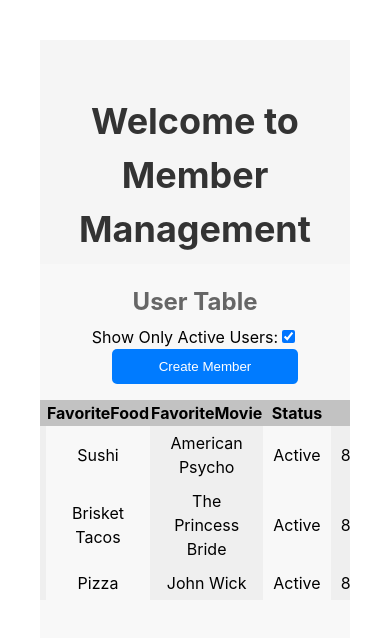
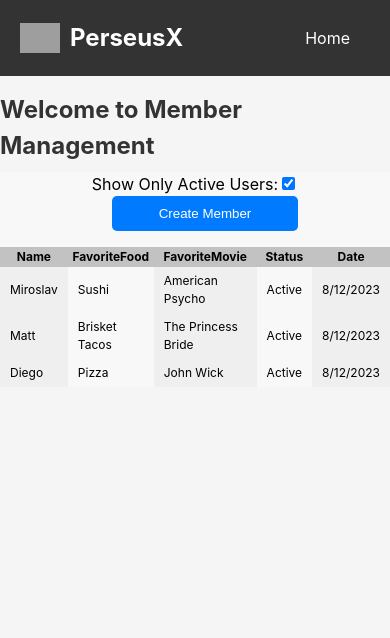
Before and after one commit to diegoareval/perseus-client, a React (Vite) app: page / in a window 390 px wide. Shown: the top 638 px of the page. Built offline with nearby package versions, Linux system fonts and the light colour scheme; grey boxes are pictures that could not be loaded.

Commit message:
fix: responsive problems

```diff
--- a/src/App.tsx
+++ b/src/App.tsx
@@ -2,11 +2,13 @@ import './styles/globals/App.css'
 import UserPage from "./pages/UserPages"
 import {HomeContainer, Heading} from "./styles/main"
 import { TeamMemberProvider } from './providers/TeamMemberContext';
+import Navbar from './components/organisms/Layout';
 
 
 const App: React.FC = () => {
   return (
     <TeamMemberProvider>
+            <Navbar />
     <HomeContainer>
       <Heading>Welcome to Member Management</Heading>
       <UserPage />
--- /dev/null
+++ b/src/components/organisms/Layout.tsx
@@ -0,0 +1,21 @@
+import { NavbarContainer, NavbarWrapper, Logo, NavLinks, NavLinkItem, NavLink, LogoImage, Spacer } from '../../styles/main/layout.styles'
+const Navbar = () => {
+  return (
+    <NavbarContainer>
+      <NavbarWrapper>
+        <Logo href="/">
+          <LogoImage src="https://perseusinc.com/wp-content/uploads/2023/02/PERSEUSX-HDR.png" alt="Logo" />
+          PerseusX
+        </Logo>
+        <Spacer />
+        <NavLinks>
+          <NavLinkItem>
+            <NavLink href="/">Home</NavLink>
+          </NavLinkItem>
+        </NavLinks>
+      </NavbarWrapper>
+    </NavbarContainer>
+  );
+};
+
+export default Navbar;
--- a/src/components/templates/UsersTemplate.tsx
+++ b/src/components/templates/UsersTemplate.tsx
@@ -2,7 +2,7 @@ import { useState } from 'react'
 import { IMember } from '../../interfaces/member.interface'
 import {MemberModal, UserTable} from '../organisms'
 import { Center } from '../../styles/mixins'
-import { Container, ToggleContainer, Subheading } from '../../styles/main'
+import { Container, ToggleContainer } from '../../styles/main'
 import { useTeamMemberContext } from '../../hooks'
 
 export const UsersTemplate = () => {
@@ -20,7 +20,6 @@ export const UsersTemplate = () => {
 
   return (
     <Container>
-      <Subheading>User Table</Subheading>
       <ToggleContainer>
         <div>
           <label>
--- a/src/styles/globals/App.css
+++ b/src/styles/globals/App.css
@@ -1,6 +1,6 @@
-#root {
-  max-width: 1280px;
-  margin: 0 auto;
-  padding: 2rem;
-  text-align: center;
+
+body, html {
+  margin: 0;
+  padding: 0;
+  background-color: #f8f8f8;
 }
--- a/src/styles/main/index.ts
+++ b/src/styles/main/index.ts
@@ -1 +1,2 @@
 export * from './main.styles';
+export * from './layout.styles'
--- /dev/null
+++ b/src/styles/main/layout.styles.ts
@@ -0,0 +1,54 @@
+import styled from 'styled-components';
+
+export const NavbarContainer = styled.nav`
+  background-color: #333;
+  color: white;
+  width: 100%;
+`;
+
+export const NavbarWrapper = styled.div`
+  display: flex;
+  justify-content: space-between;
+  align-items: center;
+  padding: 10px 20px;
+  max-width: 100%;
+  margin: 0 auto;
+`;
+
+export const Logo = styled.a`
+  display: flex;
+  align-items: center;
+  font-size: 24px;
+  font-weight: bold;
+  text-decoration: none;
+  color: white;
+`;
+
+export const NavLinks = styled.ul`
+  list-style: none;
+  display: flex;
+`;
+
+export const NavLinkItem = styled.li`
+  margin-right: 20px;
+`;
+
+export const NavLink = styled.a`
+  text-decoration: none;
+  color: white;
+  transition: color 0.3s;
+
+  &:hover {
+    color: #007bff;
+  }
+`;
+
+export const LogoImage = styled.img`
+  width: 40px;
+  height: auto;
+  margin-right: 10px;
+`;
+
+export const Spacer = styled.div`
+  flex: 1;
+`;
--- a/src/styles/main/main.styles.ts
+++ b/src/styles/main/main.styles.ts
@@ -5,7 +5,8 @@ export const Container = styled.div`
   flex-direction: column;
   align-items: center;
   justify-content: start;
-  height: 50vh;
+  height: 100%;
+  width: 100%;
   background-color: #f8f8f8;
 `;
 
@@ -27,7 +28,7 @@ export const HomeContainer = styled.div`
   min-height: 80vh;
   display: flex;
   flex-direction: column;
-  justify-content: center;
+  justify-content: start;
   align-items: center;
   overflow-y: auto;
 `;
@@ -36,6 +37,9 @@ export const Heading = styled.h1`
   font-size: 36px;
   color: #333;
   margin-bottom: 8px;
+  @media (max-width: 768px) {
+    font-size: 24px;
+  }
 `;
 
 export const Subheading = styled.h2`
@@ -64,8 +68,9 @@ export const Modal = styled.div<ModalProps>`
   left: 50%;
   transform: translate(-50%, -50%);
   background-color: white;
-  padding: 20px;
-  margin: 20px;
+  padding-left: 20px;
+  padding-bottom:15px;
+  margin: 25px;
   border-radius: 5px;
   box-shadow: 0px 4px 10px rgba(0, 0, 0, 0.2);
   display: ${props => (props.isOpen ? "block" : "none")};
@@ -74,6 +79,14 @@ export const Modal = styled.div<ModalProps>`
   @media (max-width: 768px) {
     padding: 10px;
     margin: 10px;
+  }
+
+  @media (max-width: 600px) {
+    padding: 10px;
+    margin: 10px;
+    top: 50%;
+    left: 50%;
+    transform: translate(-50%, -50%);
   }
 `;
 
@@ -85,10 +98,10 @@ export const StyledInput = styled.input`
   padding: 10px;
   border: 1px solid #ccc;
   border-radius: 5px;
-  width: 80%;
+  width: 85%;
 
   @media (max-width: 768px) {
-    width: 80%;
+    width: 85%;
   }
 `;
 
@@ -96,10 +109,10 @@ export const StyledSelect = styled.select`
   padding: 10px;
   border: 1px solid #ccc;
   border-radius: 5px;
-  width: 87%;
+  width: 93%;
 
   @media (max-width: 768px) {
-    width: 85%;
+    width: 93%;
   }
 `;
 
--- a/src/styles/mixins/table.style.ts
+++ b/src/styles/mixins/table.style.ts
@@ -33,6 +33,9 @@ export const StyledSortableTable = styled.table`
     padding: 5px;
     font-weight: bold;
   }
+  @media (max-width: 768px) {
+    font-size: 12px; /* Reduce font size in responsive mode */
+  }
 `;
 
 export const UserTableContainer = styled.div`
```
